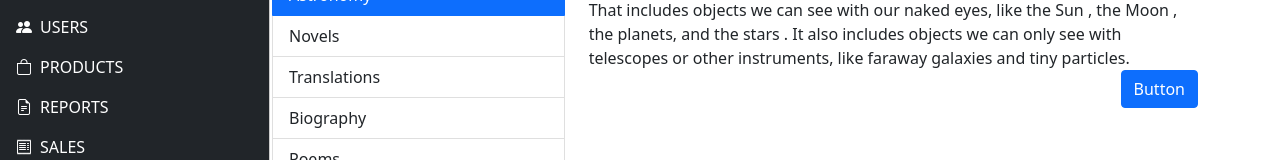
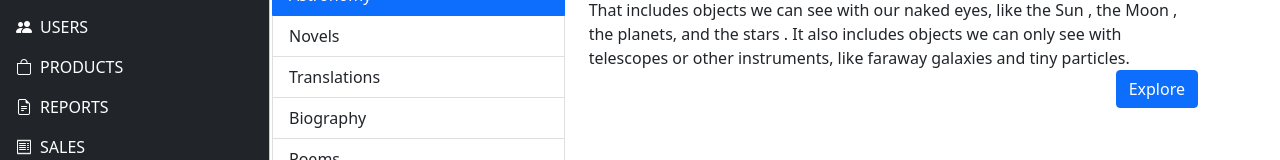
Before and after one commit to Prabha-99/Web_Inventory_Prototype, an Angular app in the folder WIP_FRONT/: page /products in a window 1280 px wide. Shown: the part 188-348 px from the top of the page. Built offline with nearby package versions, Linux system fonts and the light colour scheme.

Commit message:
Some minor updates on products.components.html

```diff
--- a/WIP_FRONT/src/app/app.module.ts
+++ b/WIP_FRONT/src/app/app.module.ts
@@ -8,6 +8,7 @@ import { HomeComponent } from './home/home.component';
 import { SidebarComponent } from './sidebar/sidebar.component';
 import { UsersComponent } from './users/users.component';
 import { ProductsComponent } from './products/products.component';
+
 
 
 @NgModule({
--- a/WIP_FRONT/src/app/products/products.component.html
+++ b/WIP_FRONT/src/app/products/products.component.html
@@ -32,7 +32,7 @@
                       Astronomy is the study of everything in the universe beyond Earth's atmosphere. That includes objects we can see with our naked eyes, like the Sun , the Moon , the planets, and the stars . It also includes objects we can only see with telescopes or other instruments, like faraway galaxies and tiny particles.<br>
 
                     <div class="d-grid gap-2 d-md-flex justify-content-md-end">
-                      <button class="btn btn-primary" type="button">Button</button>
+                      <button class="btn btn-primary " type="button" routerLink="">Explore</button>
                     </div>
 
                     <div class="tab-pane fade" id="list-profile" role="tabpanel" aria-labelledby="list-profile-list">A novel is a long prose narrative that usually describes fictional characters and events in the form of a sequential story. It rests on the consensus that the novel is today the longest genre of narrative prose, followed by the novella, novelette and the short story.</div>
```
